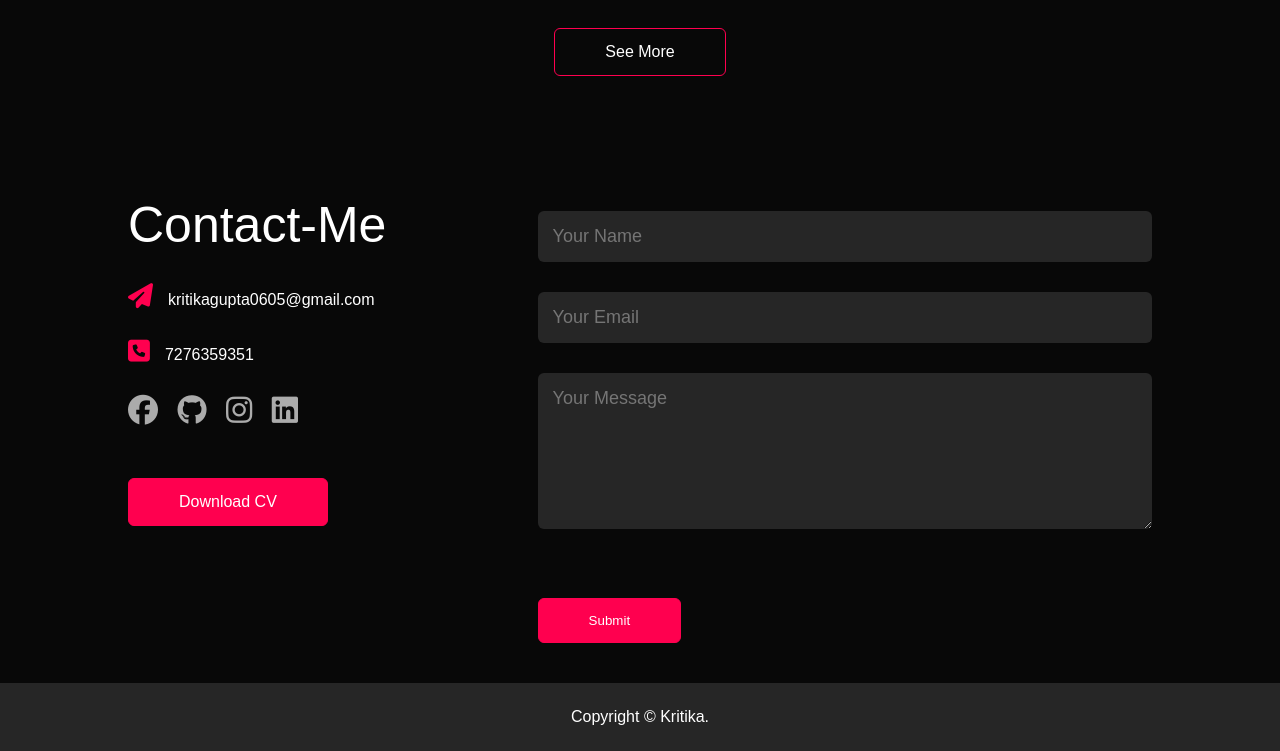
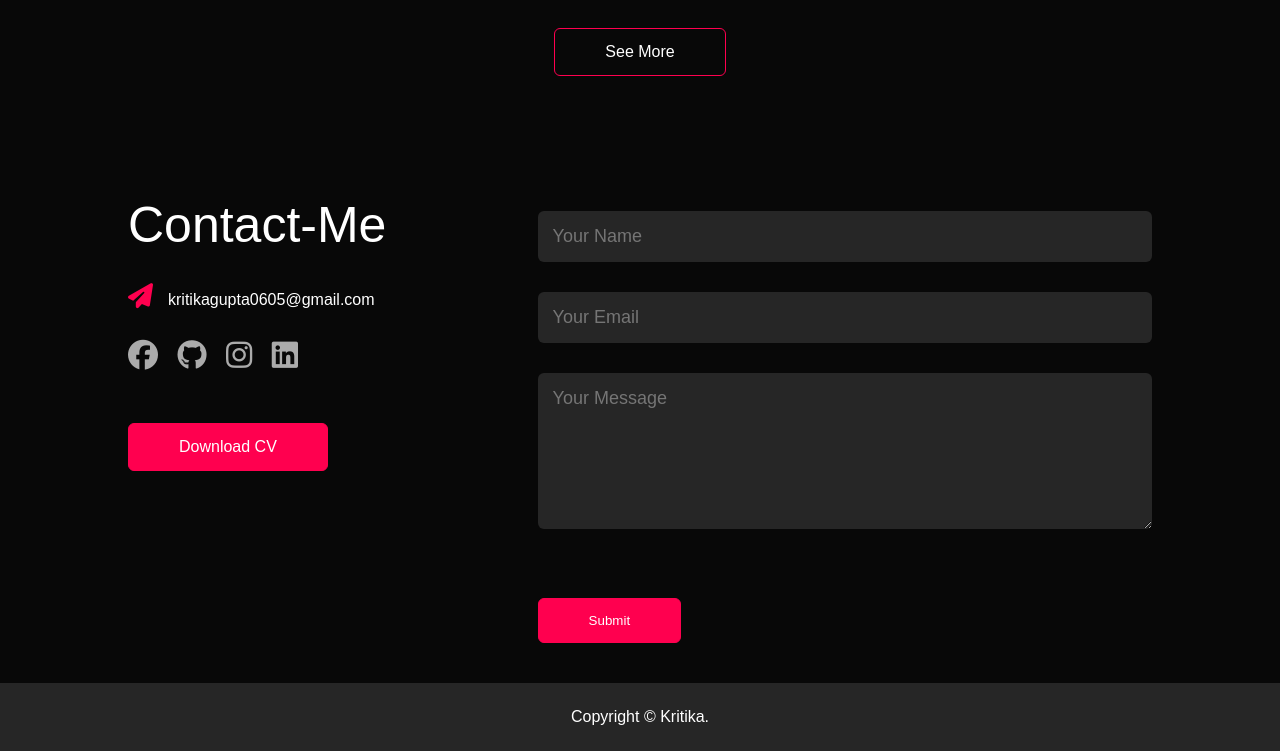
Before and after one commit to kritu08231/portfolio-website, a plain HTML site: page index.html in a window 1280 px wide. Shown: the part 2502-3253 px from the top of the page. Drawn offline with Linux system fonts and the light colour scheme.

Commit message:
Update index.html

```diff
--- a/index.html
+++ b/index.html
@@ -148,7 +148,6 @@
             <div class="contact-left">
                 <h1 class="sub-titile">Contact-Me</h1>
                 <p> <i class="fa-solid fa-paper-plane"></i>kritikagupta0605@gmail.com</p>
-                <p> <i class="fa-solid fa-square-phone"></i>7276359351</p>
                 <div class="social-icons">
                     <a href="https://www.facebook.com/profile.php?id=61572564263795"><i class="fa-brands fa-facebook"></i></a>
                     <a href="https://github.com/kritu08231"><i class="fa-brands fa-github"></i></a>
```
